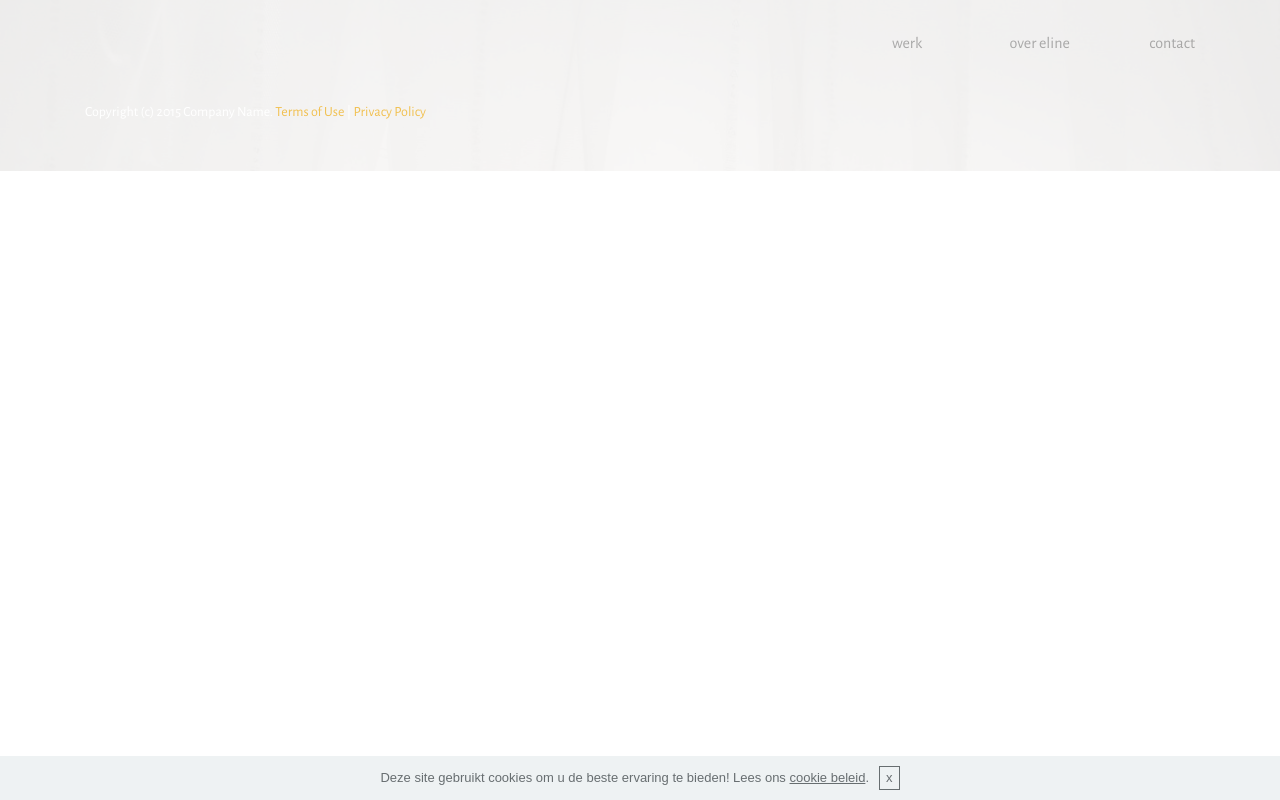
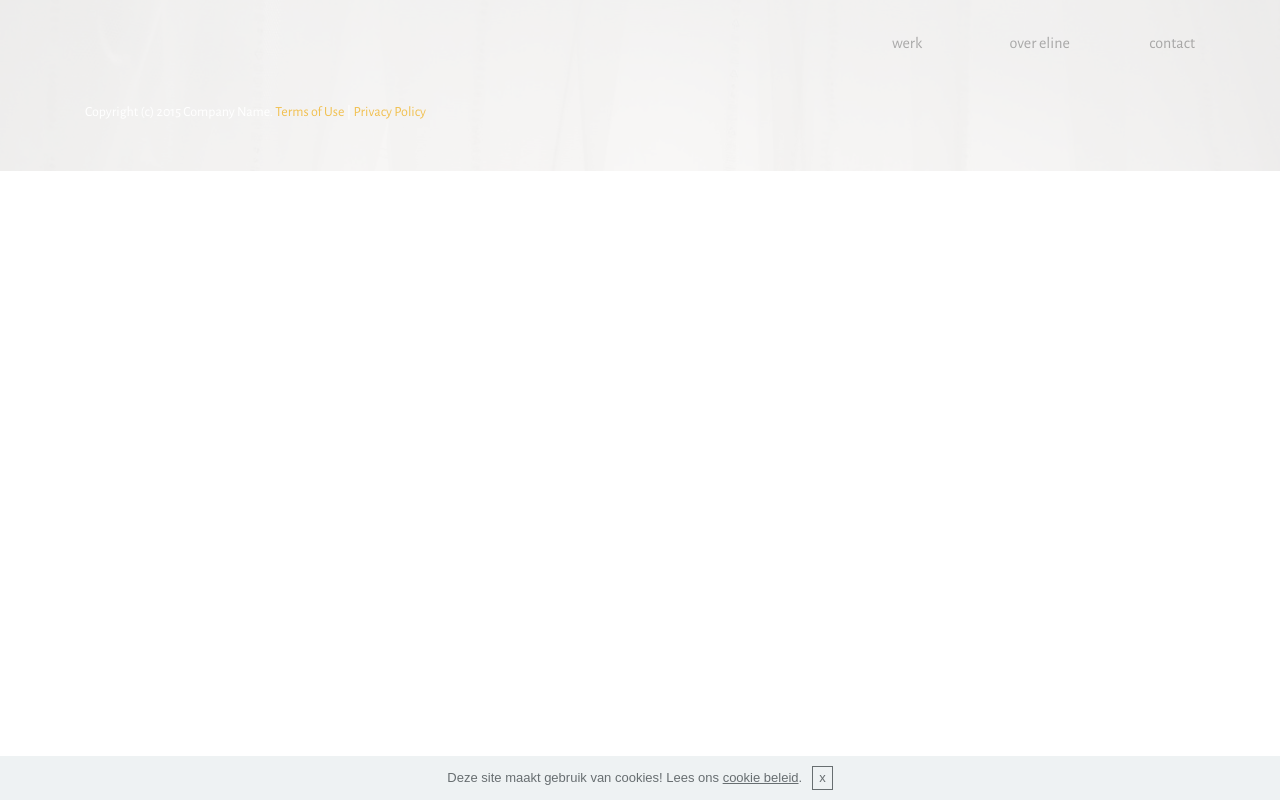
Before and after one commit to ElineHellemans/03, a plain HTML site: page More_about_me.html in a window 1280 px wide. Drawn offline with nearby package versions, Linux system fonts and the light colour scheme.

Commit message:
create github pages

```diff
--- a/More_about_me.html
+++ b/More_about_me.html
@@ -72,6 +72,6 @@
   <script src="assets/puritym/js/script.js"></script>
 
 
-<input name="cookieData" type="hidden" data-cookie-text="Deze site gebruikt cookies om u de beste ervaring  te bieden! Lees ons <a href='privacy.html'>cookie beleid</a>.">
+<input name="cookieData" type="hidden" data-cookie-text="Deze site maakt gebruik van cookies! Lees ons <a href='privacy.html'>cookie beleid</a>.">
   </body>
 </html>
```
Also changed, not shown: architectuur.html (+1 -1 lines), fotografie.html (+1 -1 lines), index.html (+2 -2 lines), privacy.html (+1 -1 lines), template_project.html (+1 -1 lines), textiel.html (+1 -1 lines), 1 other file.
